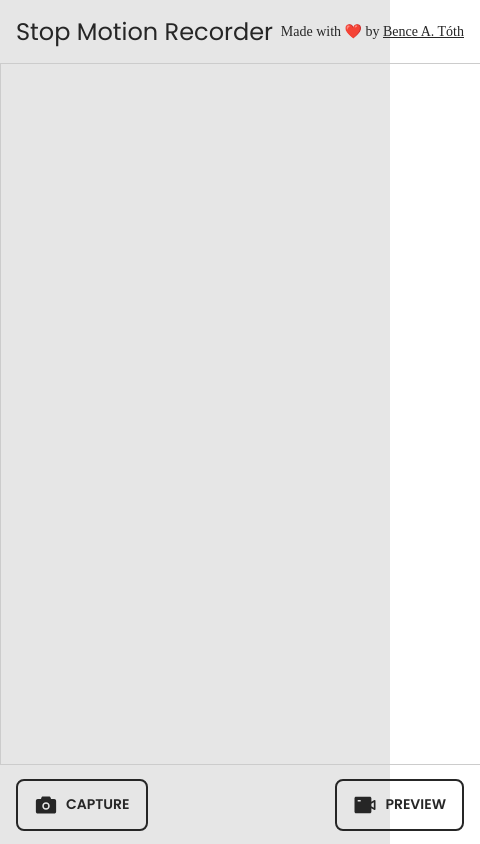
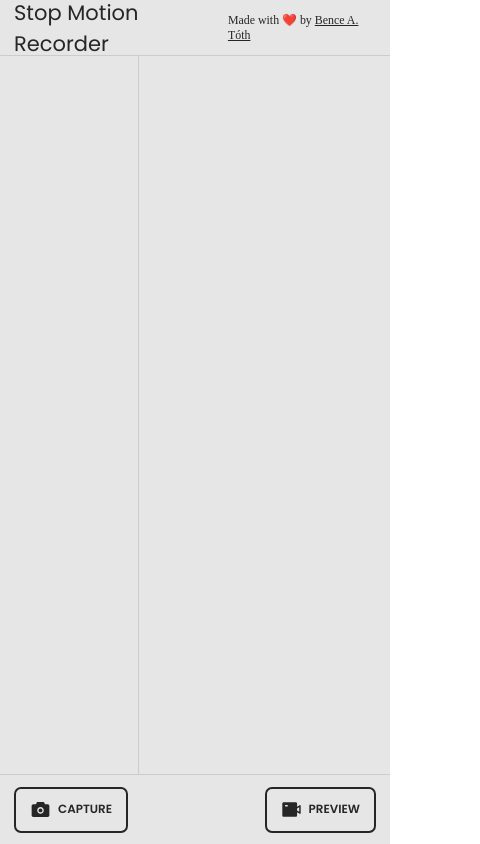
Before and after one commit to bence-toth/stop-motion-recorder, a React (Create React App) app: page / in a window 390 px wide. Shown: the whole page, 480 px wide, since content can reach past the window. Built offline with nearby package versions, Linux system fonts and the light colour scheme; a web font is replaced by a local one.

Commit message:
Switched to rem, added some media queries to control sidebar width

```diff
--- a/src/App.css
+++ b/src/App.css
@@ -1,9 +1,21 @@
 .app {
   display: grid;
   height: 100%;
-  grid-template-columns: auto 480px;
-  grid-template-rows: 64px auto 80px;
+  grid-template-columns: auto 30rem;
+  grid-template-rows: 4rem auto 5rem;
   background-color: hsl(0deg 0% 90%);
+}
+
+@media (max-width: 1200px) {
+  .app {
+    grid-template-columns: auto 24rem;
+  }
+}
+
+@media (max-width: 920px) {
+  .app {
+    grid-template-columns: auto 18rem;
+  }
 }
 
 .header {
@@ -12,19 +24,19 @@
   display: flex;
   align-items: center;
   justify-content: space-between;
-  padding-inline: 16px;
+  padding-inline: 1rem;
 }
 
 .header h1 {
   font-family: Poppins, sans-serif;
-  font-size: 24px;
+  font-size: 1.5rem;
   font-weight: normal;
   color: hsl(0deg 0% 15%);
 }
 
 .header .by-line {
   color: hsl(0deg 0% 15%);
-  font-size: 14px;
+  font-size: 0.85rem;
 }
 
 .header .by-line a {
@@ -56,24 +68,24 @@
   display: flex;
   align-items: center;
   justify-content: space-between;
-  padding-inline: 16px;
+  padding-inline: 1rem;
 }
 
 .toolbar button {
   display: flex;
   align-items: center;
   justify-content: center;
-  gap: 8px;
-  padding-block: 12px;
-  padding-inline: 16px;
+  gap: 0.5rem;
+  padding-block: 0.75rem;
+  padding-inline: 1rem;
   cursor: pointer;
   text-transform: uppercase;
   border: 2px solid hsl(0deg 0% 15%);
-  border-radius: 8px;
+  border-radius: 0.5rem;
   background-color: transparent;
   font-family: Poppins, sans-serif;
   font-weight: bold;
-  font-size: 14px;
+  font-size: 0.85rem;
   color: hsl(0deg 0% 15%);
   transition: background-color 0.25s;
 }
@@ -86,5 +98,5 @@
 
 .toolbar button .icon {
   display: flex;
-  font-size: 24px;
+  font-size: 1.5rem;
 }
--- a/src/index.css
+++ b/src/index.css
@@ -12,6 +12,10 @@ body,
   height: 100%;
 }
 
+html {
+  font-size: clamp(14px, 1.25vw, 18px);
+}
+
 body {
   font-family: "Ibarra Real Nova", serif;
 }
```
